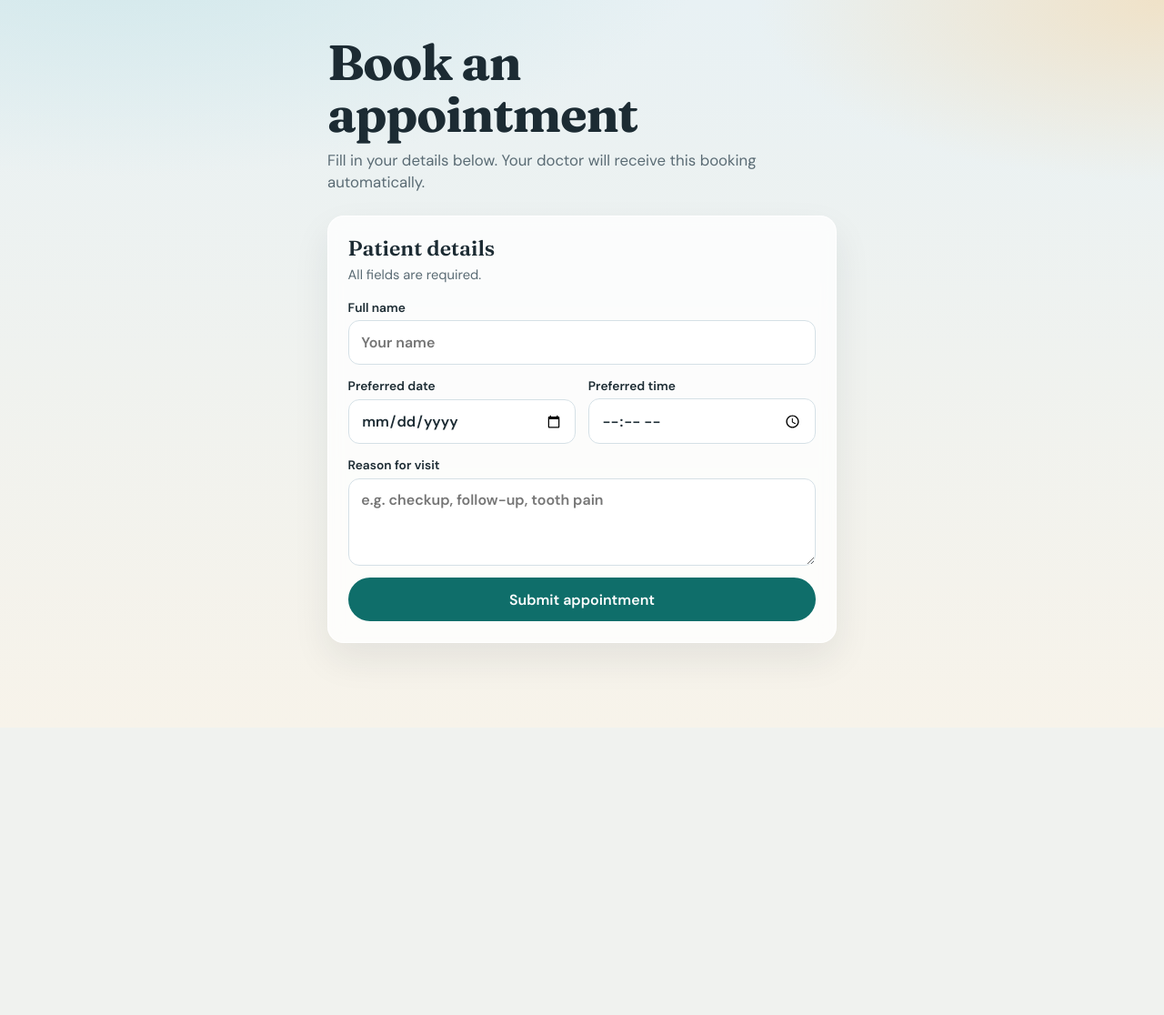
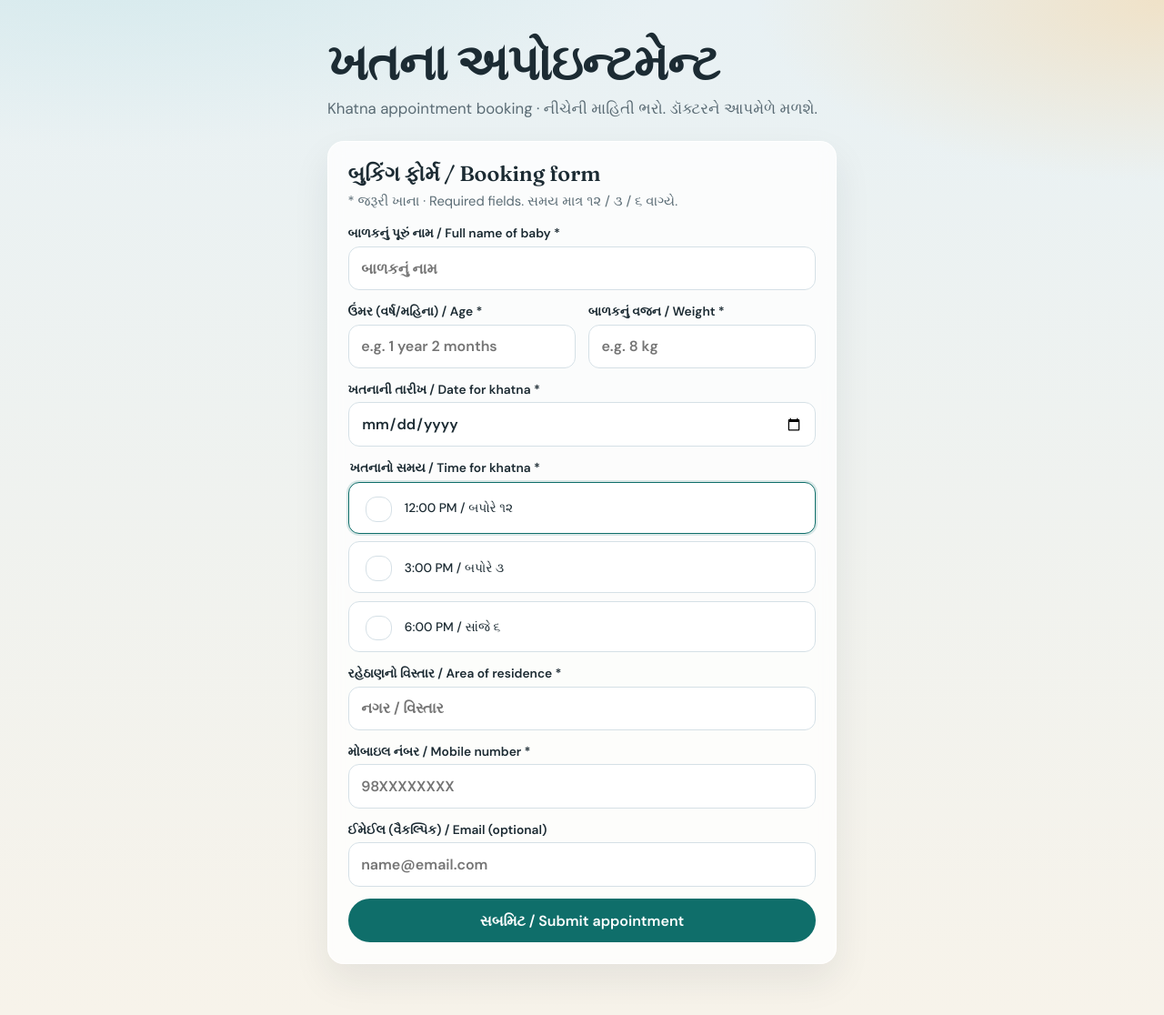
Before and after one commit to Pcdesai11/appointment-app, a Flask app: page / in a window 1280 px wide. Shown: the whole page at 91% size. Before the commit the page ends 727 px from the top, so only its background shows below. Run offline with Flask 3, Linux system fonts and the light colour scheme.

Commit message:
Add Gujarati khatna form fields, fixed 12/3/6 PM slots, and Google Calendar sync.
Co-authored-by: Cursor <cursoragent@cursor.com>

```diff
--- a/app.py
+++ b/app.py
@@ -25,7 +25,23 @@ DATA_DIR = APP_DIR / "data"
 EXCEL_PATH = DATA_DIR / "appointments.xlsx"
 BLOB_PATHNAME = "appointments.xlsx"
 JSON_LEGACY_PATHNAME = "appointments.json"
-COLUMNS = ["Timestamp", "Name", "Date", "Time", "Reason"]
+COLUMNS = [
+    "Timestamp",
+    "BabyName",
+    "Age",
+    "Weight",
+    "Date",
+    "Time",
+    "Area",
+    "Mobile",
+    "Email",
+]
+ALLOWED_TIMES = ["12:00", "15:00", "18:00"]
+TIME_LABELS = {
+    "12:00": "12:00 PM / બપોરે ૧૨",
+    "15:00": "3:00 PM / બપોરે ૩",
+    "18:00": "6:00 PM / સાંજે ૬",
+}
 XLSX_CONTENT_TYPE = (
     "application/vnd.openxmlformats-officedocument.spreadsheetml.sheet"
 )
@@ -103,11 +119,18 @@ def _rows_from_workbook_bytes(data: bytes) -> list[dict[str, str]]:
     ws = wb.active
     rows: list[dict[str, str]] = []
     headers = [cell.value for cell in next(ws.iter_rows(min_row=1, max_row=1))]
-    # Normalize headers
-    header_map = {}
+    header_map: dict[int, str] = {}
     for idx, h in enumerate(headers):
         name = str(h or "").strip()
-        header_map[idx] = name if name in COLUMNS else (COLUMNS[idx] if idx < len(COLUMNS) else name)
+        # Map legacy columns from the older form
+        if name == "Name":
+            name = "BabyName"
+        elif name == "Reason":
+            name = "Area"
+        if name in COLUMNS:
+            header_map[idx] = name
+        elif idx < len(COLUMNS):
+            header_map[idx] = COLUMNS[idx]
 
     for excel_row in ws.iter_rows(min_row=2, values_only=True):
         if excel_row is None or all(v is None or str(v).strip() == "" for v in excel_row):
@@ -134,7 +157,7 @@ def _rows_from_workbook_bytes(data: bytes) -> list[dict[str, str]]:
                 if key == "Time" and re.fullmatch(r"\d{1,2}:\d{2}:\d{2}", text):
                     text = text[:5]
                 item[key] = text
-        if any(item[c] for c in ("Name", "Date", "Time", "Reason")):
+        if any(item[c] for c in ("BabyName", "Date", "Time", "Mobile")):
             rows.append(item)
     return rows
 
@@ -273,22 +296,29 @@ def read_appointments() -> list[dict[str, str]]:
     return _rows_from_workbook_bytes(read_excel_bytes())
 
 
-def append_appointment(name: str, date_str: str, time_str: str, reason: str) -> None:
+def slot_taken(date_str: str, time_str: str) -> bool:
+    for row in read_appointments():
+        if row.get("Date") == date_str and row.get("Time") == time_str:
+            return True
+    return False
+
+
+def append_appointment(booking: dict[str, str]) -> None:
     """Append one row into the same Excel workbook and save it back."""
     data = read_excel_bytes()
     wb = load_workbook(io.BytesIO(data))
     ws = wb.active
+
+    # If this is a legacy workbook, rewrite headers to the new schema once.
+    first = [ws.cell(1, i).value for i in range(1, len(COLUMNS) + 1)]
+    if first[0] != "Timestamp" or "BabyName" not in [str(v or "") for v in first]:
+        existing = _rows_from_workbook_bytes(data)
+        write_excel_bytes(_workbook_bytes_from_rows(existing + [booking]))
+        return
+
     if ws.max_row == 0 or ws.cell(1, 1).value is None:
         ws.append(COLUMNS)
-    ws.append(
-        [
-            datetime.now().strftime("%Y-%m-%d %H:%M:%S"),
-            name.strip(),
-            date_str,
-            time_str,
-            reason.strip(),
-        ]
-    )
+    ws.append([booking.get(c, "") for c in COLUMNS])
     buf = io.BytesIO()
     wb.save(buf)
     write_excel_bytes(buf.getvalue())
@@ -517,35 +547,36 @@ def filter_with_rules(question: str, rows: list[dict[str, str]]) -> tuple[list[d
             name,
         )[0].strip()
         if name and name not in STOP_WORDS:
-            filtered = [r for r in filtered if _fuzzy_contains(r.get("Name", ""), name)]
+            filtered = [r for r in filtered if _fuzzy_contains(r.get("BabyName", ""), name)]
             notes.append(f"name ~ '{name}'")
 
-    about_match = re.search(r"\b(?:about|regarding|reason|for)\s+([a-zA-Z0-9][\w\s'-]{0,40})", q)
+    about_match = re.search(r"\b(?:about|regarding|area|from|for)\s+([a-zA-Z0-9][\w\s'-]{0,40})", q)
     if about_match:
         keyword = about_match.group(1).strip()
         keyword = re.split(r"\b(?:at|on|named|with|tomorrow|today)\b", keyword)[0].strip()
-        if keyword and keyword not in STOP_WORDS and keyword not in {"appointment", "appointments"}:
-            # Only apply reason filter if it actually hits something OR user said about/reason explicitly
-            reason_hits = [r for r in filtered if _fuzzy_contains(r.get("Reason", ""), keyword)]
-            name_hits = [r for r in filtered if _fuzzy_contains(r.get("Name", ""), keyword)]
-            if reason_hits:
-                filtered = reason_hits
-                notes.append(f"reason ~ '{keyword}'")
-            elif name_hits and "about" not in q and "reason" not in q:
+        if keyword and keyword not in STOP_WORDS and keyword not in {"appointment", "appointments", "khatna"}:
+            area_hits = [r for r in filtered if _fuzzy_contains(r.get("Area", ""), keyword)]
+            name_hits = [r for r in filtered if _fuzzy_contains(r.get("BabyName", ""), keyword)]
+            if area_hits:
+                filtered = area_hits
+                notes.append(f"area ~ '{keyword}'")
+            elif name_hits:
                 filtered = name_hits
                 notes.append(f"name ~ '{keyword}'")
-            elif "about" in q or "reason" in q or "regarding" in q:
-                filtered = reason_hits
-                notes.append(f"reason ~ '{keyword}'")
+            elif "about" in q or "area" in q or "regarding" in q:
+                filtered = area_hits
+                notes.append(f"area ~ '{keyword}'")
 
     # If nothing specific matched yet, soft-search leftover words across all columns
     if not notes:
         words = [w for w in re.findall(r"[a-zA-Z0-9]{2,}", q) if w not in STOP_WORDS]
-        # Drop pure numbers already handled as times unless no time filter ran
         words = [w for w in words if not w.isdigit()]
         if words:
             def row_hits(r: dict[str, str]) -> bool:
-                blob = " ".join(r.get(c, "") for c in ("Name", "Date", "Time", "Reason")).lower()
+                blob = " ".join(
+                    r.get(c, "")
+                    for c in ("BabyName", "Age", "Weight", "Date", "Time", "Area", "Mobile", "Email")
+                ).lower()
                 return any(w in blob for w in words)
 
             hits = [r for r in filtered if row_hits(r)]
@@ -553,7 +584,6 @@ def filter_with_rules(question: str, rows: list[dict[str, str]]) -> tuple[list[d
                 filtered = hits
                 notes.append(f"text ~ {', '.join(words)}")
             else:
-                # Lenient fallback: show all instead of empty when the chatbot is unsure
                 return (
                     rows,
                     f"Couldn't tightly match \"{question.strip()}\", so showing all {len(rows)} appointment(s). "
@@ -584,7 +614,7 @@ def ask_free_ai(question: str, rows: list[dict[str, str]]) -> tuple[list[dict[st
         return None
 
     prompt = (
-        "You help a doctor review appointment bookings. "
+        "You help a doctor review khatna appointment bookings. "
         "Return ONLY a JSON object with keys: "
         '"indices" (array of 0-based row indexes that match the question) and '
         '"summary" (short plain-English answer for the doctor). '
@@ -652,24 +682,67 @@ def require_doctor(view):
 @app.route("/book", methods=["GET", "POST"])
 @app.route("/api/index", methods=["GET", "POST"])
 def patient_form():
-    """Public patient link — form only."""
+    """Public patient link — khatna booking form only."""
     if request.method == "POST":
-        name = request.form.get("name", "").strip()
+        baby_name = request.form.get("baby_name", "").strip()
+        age = request.form.get("age", "").strip()
+        weight = request.form.get("weight", "").strip()
         date_str = request.form.get("date", "").strip()
         time_str = request.form.get("time", "").strip()
-        reason = request.form.get("reason", "").strip()
+        area = request.form.get("area", "").strip()
+        mobile = request.form.get("mobile", "").strip()
+        email = request.form.get("email", "").strip()
 
-        if not all([name, date_str, time_str, reason]):
-            flash("Please fill in all fields.", "error")
+        if not all([baby_name, age, weight, date_str, time_str, area, mobile]):
+            flash("Please fill in all required fields. / કૃપા કરીને બધા જરૂરી ખાના ભરો.", "error")
+        elif time_str not in ALLOWED_TIMES:
+            flash("Please choose 12 PM, 3 PM, or 6 PM only. / માત્ર ૧૨, ૩ અથવા ૬ વાગ્યાનો સમય પસંદ કરો.", "error")
+        elif not re.fullmatch(r"[0-9+\-\s]{8,15}", mobile):
+            flash("Enter a valid mobile number. / યોગ્ય મોબાઇલ નંબર લખો.", "error")
+        elif slot_taken(date_str, time_str):
+            flash(
+                "That date and time is already booked. Please choose another. / "
+                "આ તારીખ અને સમય પહેલેથી બુક થયેલ છે. બીજો સમય પસંદ કરો.",
+                "error",
+            )
         else:
+            booking = {
+                "Timestamp": datetime.now().strftime("%Y-%m-%d %H:%M:%S"),
+                "BabyName": baby_name,
+                "Age": age,
+                "Weight": weight,
+                "Date": date_str,
+                "Time": time_str,
+                "Area": area,
+                "Mobile": mobile,
+                "Email": email,
+            }
             try:
-                append_appointment(name, date_str, time_str, reason)
-                flash("Thanks — your appointment request was submitted.", "success")
+                append_appointment(booking)
+                cal_note = ""
+                try:
+                    from google_calendar import create_khatna_event
+
+                    link = create_khatna_event(booking)
+                    if link:
+                        cal_note = " Calendar updated."
+                except Exception:
+                    cal_note = " (Saved, but calendar sync failed — doctor can still see it.)"
+                flash(
+                    "Thanks — your khatna appointment request was submitted."
+                    + cal_note
+                    + " / આભાર — તમારી ખતના અપોઇન્ટમેન્ટ મોકલાઈ ગઈ.",
+                    "success",
+                )
             except Exception as exc:
                 flash(f"Could not submit right now. Please try again. ({exc})", "error")
         return redirect(url_for("patient_form"))
 
-    return render_template("patient.html")
+    return render_template(
+        "patient.html",
+        allowed_times=ALLOWED_TIMES,
+        time_labels=TIME_LABELS,
+    )
 
 
 @app.route("/doctor/login", methods=["GET", "POST"])
@@ -709,6 +782,16 @@ def doctor_dashboard():
         if os.getenv("GROQ_API_KEY", "").strip() or os.getenv("OPENAI_API_KEY", "").strip()
         else "Smart filter active"
     )
+    try:
+        from google_calendar import calendar_configured
+
+        calendar_status = (
+            "Google Calendar connected"
+            if calendar_configured()
+            else "Google Calendar not connected yet"
+        )
+    except Exception:
+        calendar_status = "Google Calendar not connected yet"
     chat_history = list(session.get("doctor_chat") or [])
 
     if request.method == "POST":
@@ -750,6 +833,7 @@ def doctor_dashboard():
         chat_history=chat_history,
         excel_path=storage_label(),
         ai_status=ai_status,
+        calendar_status=calendar_status,
         patient_link=url_for("patient_form", _external=True),
     )
 
--- a/requirements.txt
+++ b/requirements.txt
@@ -2,3 +2,5 @@ flask>=3.0.0
 openpyxl>=3.1.0
 python-dotenv>=1.0.0
 openai>=1.40.0
+google-api-python-client>=2.140.0
+google-auth>=2.34.0
--- a/static/style.css
+++ b/static/style.css
@@ -366,8 +366,48 @@ tr:last-child td {
   width: min(560px, calc(100% - 1.25rem));
 }
 
-.panel-patient .btn {
+.page-patient .btn {
   width: 100%;
+}
+
+.time-slots {
+  margin: 0;
+  padding: 0;
+  border: none;
+}
+
+.time-slots legend {
+  font-size: 0.86rem;
+  font-weight: 600;
+  margin-bottom: 0.45rem;
+}
+
+.time-options {
+  display: grid;
+  gap: 0.55rem;
+}
+
+.time-option {
+  display: flex;
+  align-items: center;
+  gap: 0.65rem;
+  padding: 0.75rem 0.85rem;
+  border: 1px solid var(--line);
+  border-radius: 12px;
+  background: #fff;
+  font-weight: 500;
+  cursor: pointer;
+}
+
+.time-option input {
+  width: auto;
+  min-height: auto;
+  accent-color: var(--accent);
+}
+
+.time-option:has(input:checked) {
+  border-color: var(--accent);
+  box-shadow: 0 0 0 2px rgba(15, 110, 106, 0.15);
 }
 
 .doctor-meta {
--- a/templates/patient.html
+++ b/templates/patient.html
@@ -1,10 +1,10 @@
 <!DOCTYPE html>
-<html lang="en">
+<html lang="gu">
 <head>
   <meta charset="UTF-8" />
   <meta name="viewport" content="width=device-width, initial-scale=1, viewport-fit=cover" />
   <meta name="theme-color" content="#e8f1f4" />
-  <title>Book an appointment</title>
+  <title>ખતના અપોઇન્ટમેન્ટ | Khatna Appointment</title>
   <link rel="preconnect" href="https://fonts.googleapis.com" />
   <link rel="preconnect" href="https://fonts.gstatic.com" crossorigin />
   <link href="https://fonts.googleapis.com/css2?family=DM+Sans:opsz,wght@9..40,400;9..40,500;9..40,600;9..40,700&family=Fraunces:opsz,wght@9..144,600;9..144,700&display=swap" rel="stylesheet" />
@@ -13,8 +13,8 @@
 <body>
   <div class="page page-patient">
     <header class="header">
-      <p class="brand">Book an appointment</p>
-      <p class="tagline">Fill in your details below. Your doctor will receive this booking automatically.</p>
+      <p class="brand">ખતના અપોઇન્ટમેન્ટ</p>
+      <p class="tagline">Khatna appointment booking · નીચેની માહિતી ભરો. ડૉક્ટરને આપમેળે મળશે.</p>
     </header>
 
     {% with messages = get_flashed_messages(with_categories=true) %}
@@ -28,28 +28,58 @@
     {% endwith %}
 
     <section class="panel panel-patient">
-      <h2>Patient details</h2>
-      <p class="hint">All fields are required.</p>
+      <h2>બુકિંગ ફોર્મ / Booking form</h2>
+      <p class="hint">* જરૂરી ખાના · Required fields. સમય માત્ર ૧૨ / ૩ / ૬ વાગ્યે.</p>
       <form method="post" class="form">
         <label>
-          Full name
-          <input type="text" name="name" required placeholder="Your name" autocomplete="name" enterkeyhint="next" />
+          બાળકનું પૂરું નામ / Full name of baby *
+          <input type="text" name="baby_name" required placeholder="બાળકનું નામ" autocomplete="name" enterkeyhint="next" />
         </label>
+
         <div class="row">
           <label>
-            Preferred date
-            <input type="date" name="date" required />
+            ઉંમર (વર્ષ/મહિના) / Age *
+            <input type="text" name="age" required placeholder="e.g. 1 year 2 months" enterkeyhint="next" />
           </label>
           <label>
-            Preferred time
-            <input type="time" name="time" required />
+            બાળકનું વજન / Weight *
+            <input type="text" name="weight" required placeholder="e.g. 8 kg" enterkeyhint="next" />
           </label>
         </div>
+
         <label>
-          Reason for visit
-          <textarea name="reason" rows="3" required placeholder="e.g. checkup, follow-up, tooth pain" enterkeyhint="done"></textarea>
+          ખતનાની તારીખ / Date for khatna *
+          <input type="date" name="date" required />
         </label>
-        <button type="submit" class="btn btn-primary">Submit appointment</button>
+
+        <fieldset class="time-slots">
+          <legend>ખતનાનો સમય / Time for khatna *</legend>
+          <div class="time-options">
+            {% for t in allowed_times %}
+              <label class="time-option">
+                <input type="radio" name="time" value="{{ t }}" required {% if loop.first %}checked{% endif %} />
+                <span>{{ time_labels[t] }}</span>
+              </label>
+            {% endfor %}
+          </div>
+        </fieldset>
+
+        <label>
+          રહેઠાણનો વિસ્તાર / Area of residence *
+          <input type="text" name="area" required placeholder="નગર / વિસ્તાર" enterkeyhint="next" />
+        </label>
+
+        <label>
+          મોબાઇલ નંબર / Mobile number *
+          <input type="tel" name="mobile" required placeholder="98XXXXXXXX" autocomplete="tel" inputmode="tel" enterkeyhint="next" />
+        </label>
+
+        <label>
+          ઈમેઈલ (વૈકલ્પિક) / Email (optional)
+          <input type="email" name="email" placeholder="name@email.com" autocomplete="email" enterkeyhint="done" />
+        </label>
+
+        <button type="submit" class="btn btn-primary">સબમિટ / Submit appointment</button>
       </form>
     </section>
   </div>
```
Also changed, not shown: google_calendar.py (added, +70 -0 lines), templates/doctor.html (+25 -15 lines), README.md, 1 other file.
